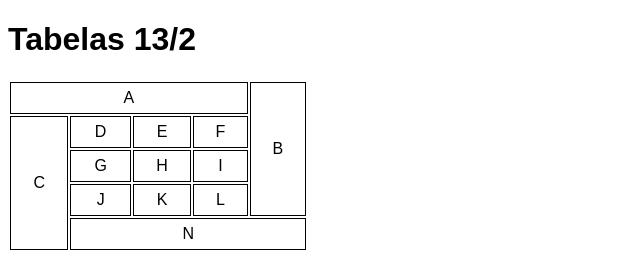
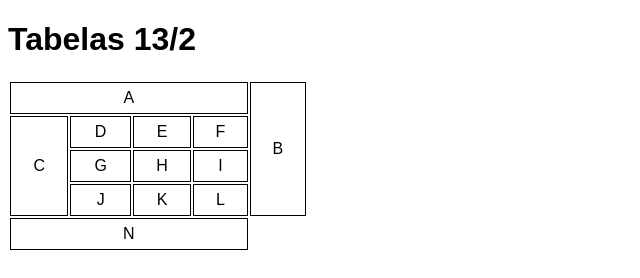
Before and after one commit to VillasVitor/html-css, a plain HTML site: page mod03/ex023/extabela02.html in a window 1280 px wide. Shown: the whole page, without its empty margins (0-640 px from the left). Drawn offline with Linux system fonts and the light colour scheme.

Commit message:
revisando tabela

```diff
--- a/mod03/ex023/extabela02.html
+++ b/mod03/ex023/extabela02.html
@@ -28,7 +28,7 @@
             <td rowspan="4">B</td>
         </tr>
         <tr>
-            <td rowspan="4">C</td>
+            <td rowspan="3">C</td>
             <td>D</td>
             <td>E</td>
             <td>F</td>
```
